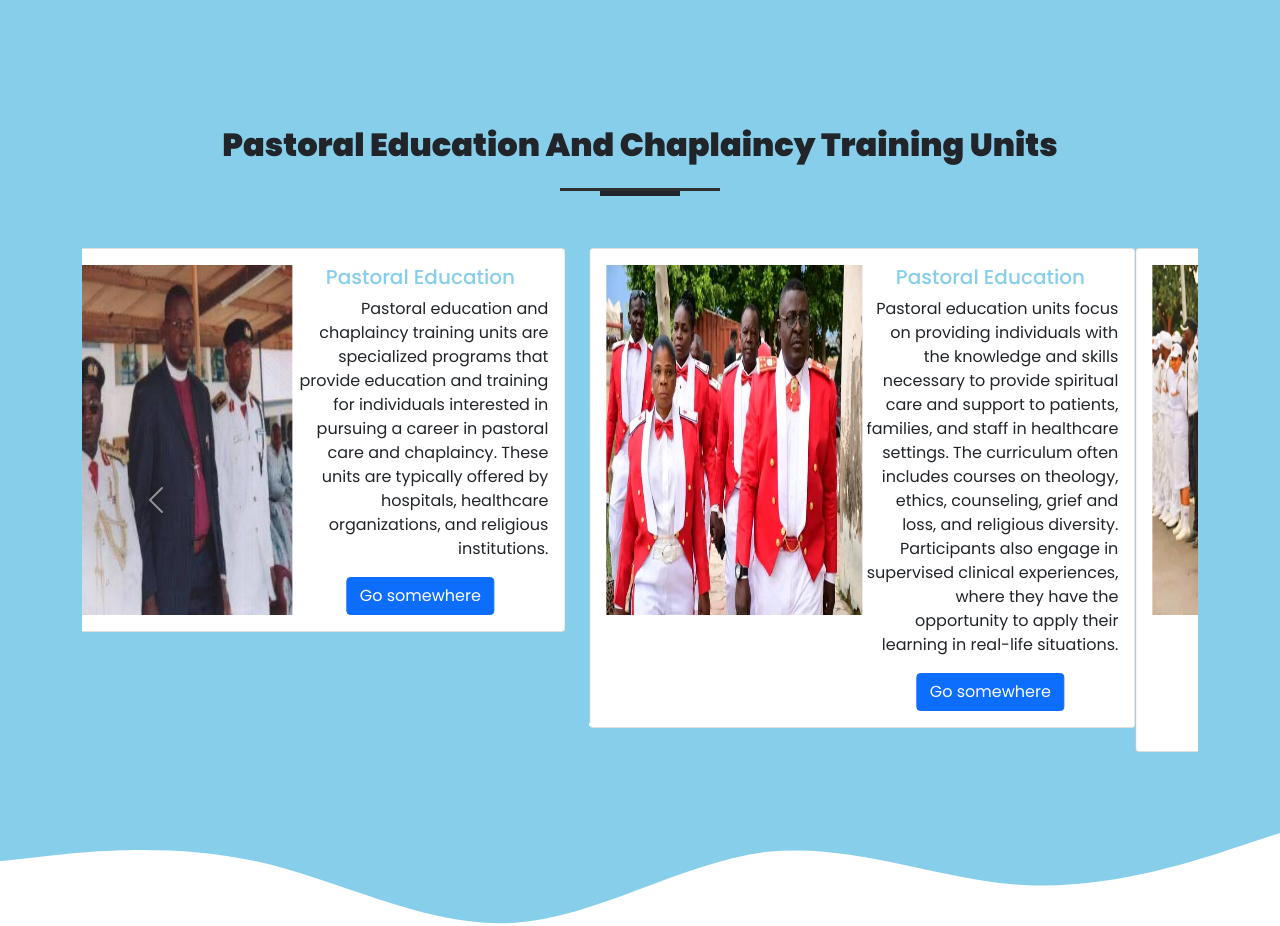
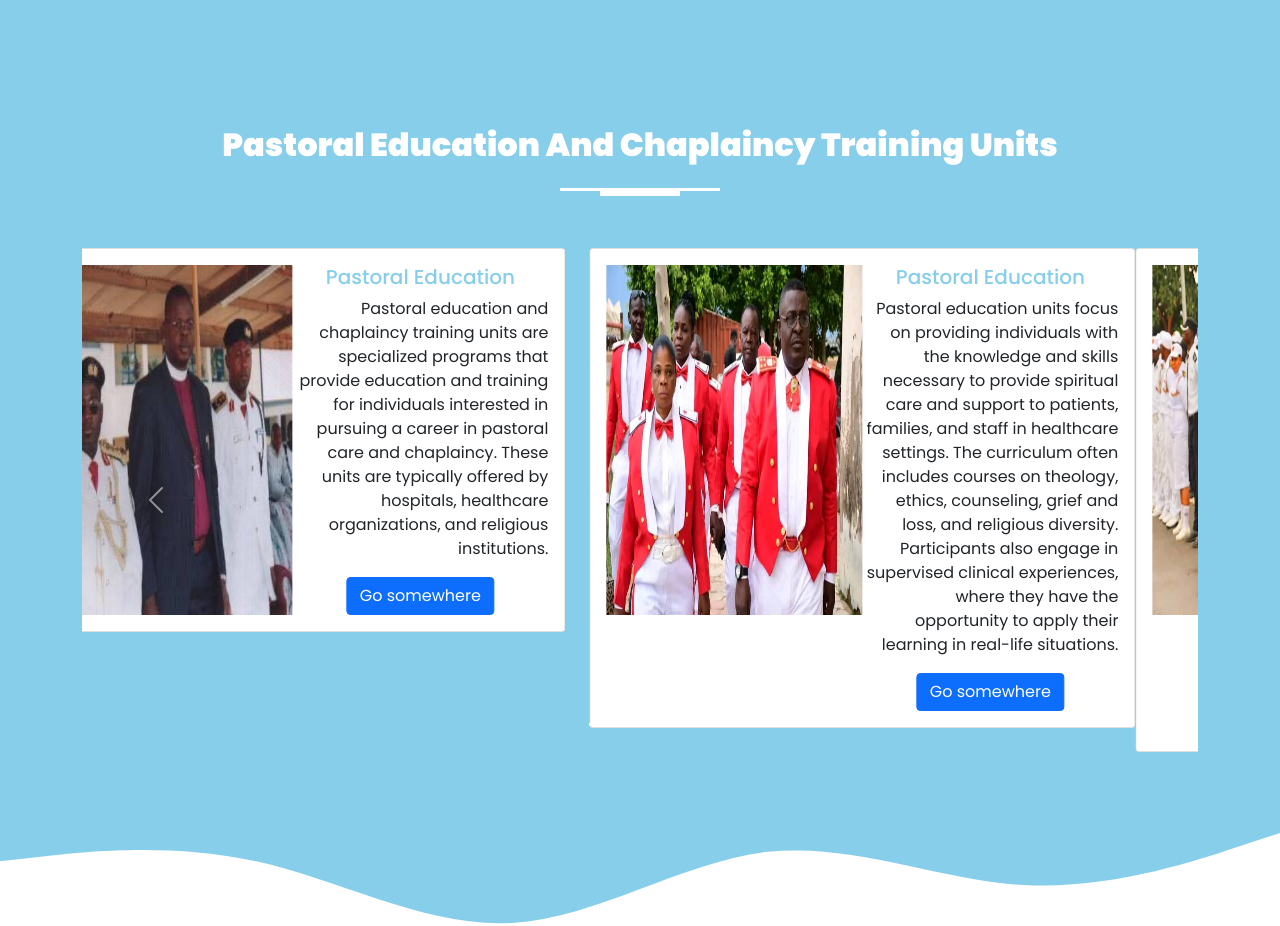
Before and after one commit to abojegabriel22/ifrcc, a website: page index.html in a window 1280 px wide. Shown: the part 2300-3226 px from the top of the page. Drawn offline with nearby package versions, Linux system fonts and the light colour scheme.

Commit message:
add color

```diff
--- a/index.html
+++ b/index.html
@@ -212,7 +212,7 @@
         <div class="container">
           <div class="row text-center text-dark pb-4">
             <h1 class="pb-3 train-heading about-text">Pastoral education and chaplaincy training units</h1>
-            <div class="heading-line mb-5 pb-1"></div>
+            <div class="heading-line mb-5 pb-1 white-line"></div>
             <!-- START CAROUSEL FOR THE TRAINING SECTIONS  -->
 
             <div id="carouselExampleIndicators" class="carousel slide" data-bs-ride="carousel">
--- a/style.css
+++ b/style.css
@@ -390,7 +390,14 @@ nav-hr
 .train-heading{
     font-size: 2rem;
     margin-top: 0;
+    color: var(--text-color);
     /* padding: 4rem 0 2rem 0; */
+}
+.white-line::before{
+    background-color: var(--text-color);
+}
+.white-line::after{
+    background-color: var(--text-color);
 }
 .flex-display{
     display: flex;
```
